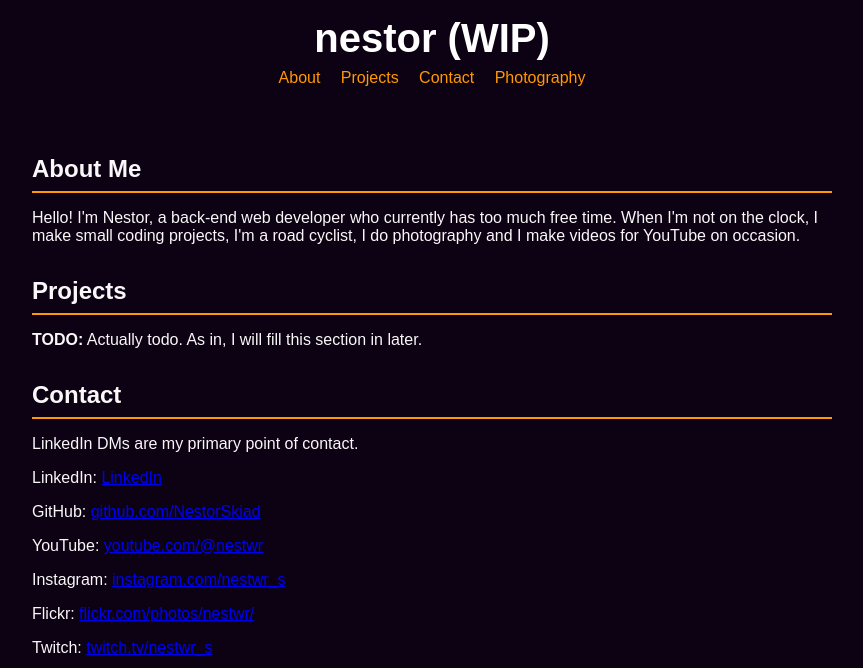
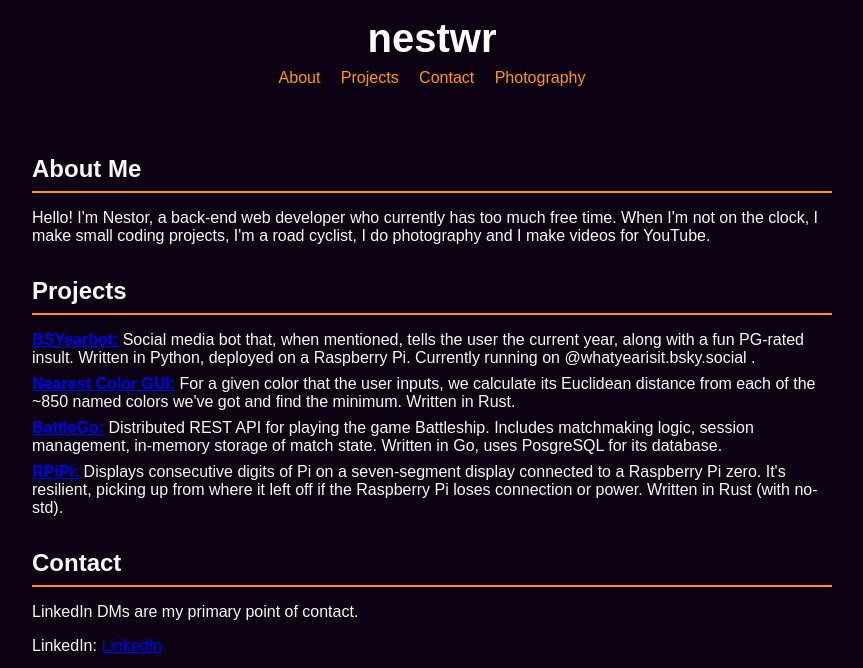
Before and after one commit to NestorSkiad/nestorskiad.github.io, a plain HTML site: page index.html in a window 1280 px wide. Shown: the top 668 px of the page, without its empty margins (208-1071 px from the left). Drawn offline with Linux system fonts and the light colour scheme; a script that the page names is missing.

Commit message:
going live

```diff
--- a/index.html
+++ b/index.html
@@ -101,7 +101,7 @@
 
 <body style="background-color: #0d0213">
     <header>
-        <h1>nestor (WIP)</h1>
+        <h1>nestwr</h1>
         <nav>
             <a href="#about">About</a>
             <a href="#projects">Projects</a>
@@ -113,13 +113,16 @@
     <div class="content">
         <section id="about">
             <h2>About Me</h2>
-            <p>Hello! I'm Nestor, a back-end web developer who currently has too much free time. When I'm not on the clock, I make small coding projects, I'm a road cyclist, I do photography and I make videos for YouTube on occasion.</p>
+            <p>Hello! I'm Nestor, a back-end web developer who currently has too much free time. When I'm not on the clock, I make small coding projects, I'm a road cyclist, I do photography and I make videos for YouTube.</p>
         </section>
 
         <section id="projects">
             <h2>Projects</h2>
             <ul>
-                <li><strong>TODO:</strong> Actually todo. As in, I will fill this section in later.</li>
+                <li><strong><a href="https://github.com/NestorSkiad/bs-yearbot">BSYearbot:</a></strong> Social media bot that, when mentioned, tells the user the current year, along with a fun PG-rated insult. Written in Python, deployed on a Raspberry Pi. Currently running on @whatyearisit.bsky.social .</li>
+                <li><strong><a href="https://github.com/NestorSkiad/nearest_color_gui">Nearest Color GUI:</a></strong> For a given color that the user inputs, we calculate its Euclidean distance from each of the ~850 named colors we've got and find the minimum. Written in Rust.</li>
+                <li><strong><a href="https://github.com/NestorSkiad/battlegov3">BattleGo:</a></strong> Distributed REST API for playing the game Battleship. Includes matchmaking logic, session management, in-memory storage of match state. Written in Go, uses PosgreSQL for its database. </li>
+                <li><strong><a href="https://gitlab.com/technone/rpipi">RPiPi:</a></strong> Displays consecutive digits of Pi on a seven-segment display connected to a Raspberry Pi zero. It's resilient, picking up from where it left off if the Raspberry Pi loses connection or power. Written in Rust (with no-std).</li>
             </ul>
         </section>
 
@@ -132,6 +135,7 @@
             <p>Instagram: <a href="https://www.instagram.com/nestwr_s/">instagram.com/nestwr_s</a></p>
             <p>Flickr: <a href="https://flickr.com/photos/nestwr/">flickr.com/photos/nestwr/</a></p>
             <p>Twitch: <a href="https://www.twitch.tv/nestwr_s">twitch.tv/nestwr_s</a></p>
+            <p>LinkTree: <a href="https://linktr.ee/nestwr">linktr.ee/nestwr</a></p>
         </section>
 
         <section id="photography" class="center">
@@ -228,7 +232,7 @@
     </div>
 
     <footer>
-        <p>&copy; 2025 Nestor Skiadas || <a href="/robots.txt">robots.txt</a> || <a href="#">Back to top</a></p>
+        <p>&copy; 2025 Nestor Skiadas / Νέστωρ Σκιαδάς || <a href="/robots.txt">robots.txt</a> || <a href="#">Back to top</a></p>
     </footer>
 </body>
 
```
Also changed, not shown: 1 other file.
